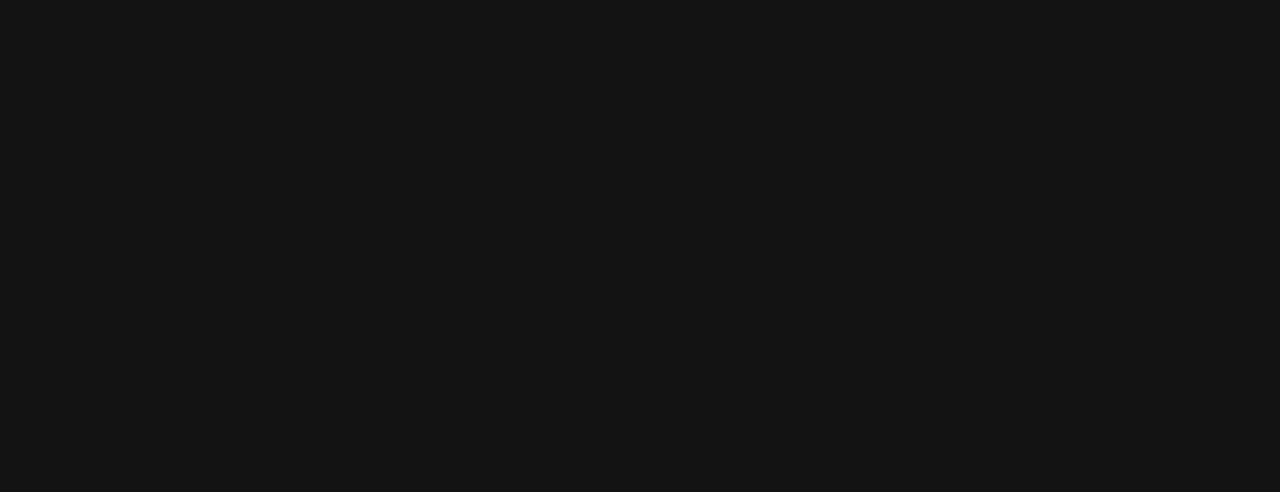
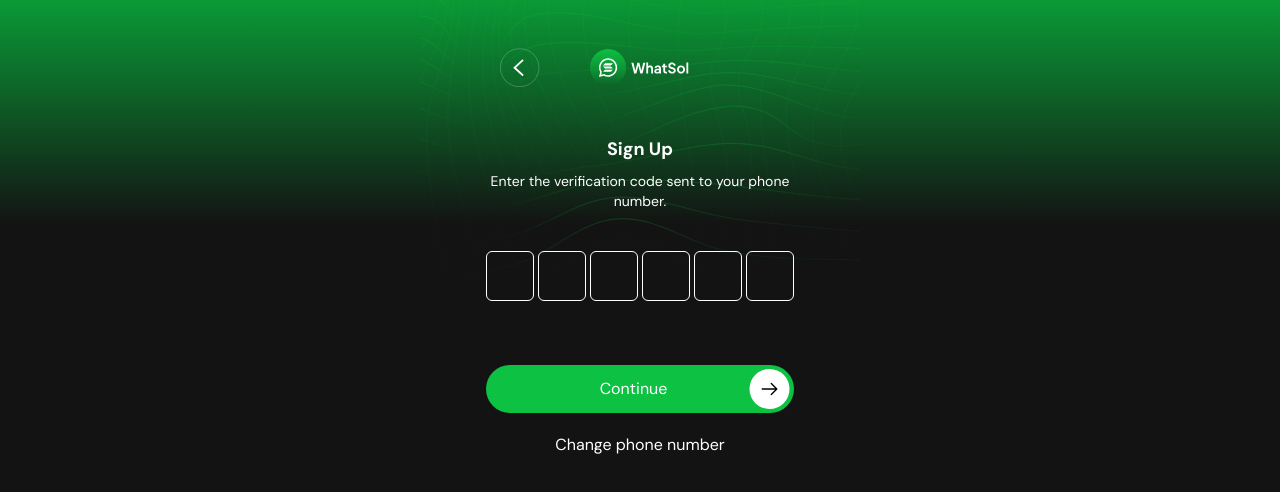
Before and after one commit to dot-enny/WhatSol, a React (Vite) app: page /signup/verify in a window 1280 px wide. Before the commit this address had no page. Shown: the top 492 px of the page. Built offline with nearby package versions, Linux system fonts and the light colour scheme.

Commit message:
feat(ui): sign up flw.

```diff
--- a/src/App.tsx
+++ b/src/App.tsx
@@ -2,7 +2,10 @@
 import Landing from './pages/Landing';
 
 import "./App.css";
-import { SignUp } from './pages/SignUp';
+import { SignUp } from './pages/auth/SignUp';
+import { Verify } from './pages/auth/Verify';
+import { CreatePassword } from './pages/auth/CreatePassword';
+import { AuthLayout } from './layouts/AuthLayout';
 function App() {
   return (
     <Router>
@@ -15,14 +18,11 @@
             </div>
           }
         />
-        <Route
-          path="/signup"
-          element={
-            <div>
-              <SignUp />
-            </div>
-          }
-        />
+          <Route path="/signup" element={<AuthLayout />}>
+            <Route path="" element={<SignUp />} />
+            <Route path="verify" element={<Verify />} />
+            <Route path="create-password" element={<CreatePassword />} />
+          </Route>
         {/* New page */}
 
       </Routes>
--- a/src/layouts/AuthLayout.tsx
+++ b/src/layouts/AuthLayout.tsx
@@ -1,8 +1,15 @@
-export const AuthLayout = ({ children }: { children: React.ReactNode }) => {
+import { Outlet } from "react-router-dom"
+
+export const AuthLayout = () => {
   return (
     <div className="auth-layout-bg h-screen text-white flex flex-col items-center text-center">
-        <img src="/assets/logo.svg" alt="" className="my-12" />
-        {children}
+      <div className="grid grid-cols-6 items-center my-12 w-full max-w-[300px]">
+        <button className="cursor-pointer" onClick={() => window.history.back()}>
+          <img src="/assets/icons/chevron-left.svg" alt="" className="justify-self-end" />
+        </button>
+        <img src="/assets/logo.svg" alt="" className="col-start-3 col-end-5" />
+      </div>
+      <Outlet />
     </div>
   )
 }
--- a/src/pages/SignUp.tsx
+++ /dev/null
@@ -1,74 +0,0 @@
-import { useState } from "react";
-import OtpInputWithValidation from "../components/OTPInput"
-import { AuthLayout } from "../layouts/AuthLayout"
-
-export const SignUp = () => {
-
-  const [isVerifying, setIsVerifying] = useState(false);
-
-  const handleSignup = () => {
-    setIsVerifying(!isVerifying);
-  }
-
-  return (
-    <AuthLayout>
-      <div className="">
-        <FormStateCopy isVerifying={isVerifying} />
-        <FormInput isVerifying={isVerifying} />
-        <ContinueButton onClick={handleSignup} />
-        {  isVerifying && <button className="mt-5" onClick={handleSignup}>Change phone number</button> }
-      </div>
-    </AuthLayout>
-  )
-}
-
-const FormStateCopy = ({ isVerifying }: { isVerifying: boolean }) => {
-  return (
-    <>
-      <div className="text-lg font-bold">{isVerifying ? 'Verify its you' : 'SignUp'}</div>
-      {
-        isVerifying ?
-          <p className="text-sm mt-2 mb-10">
-            Enter the verification code sent to your phone <br /> number.
-          </p> :
-          <p className="text-sm mt-2 mb-10">
-            Send SOL to anyone on your contact list. Sign <br /> up with your number to get started.
-          </p>
-      }
-    </>
-  )
-}
-
-const FormInput = ({ isVerifying }: { isVerifying: boolean }) => {
-  return (
-    <>
-      {isVerifying ? <VerifyPhoneNumber /> : <EnterPhoneNumber />}
-    </>
-  )
-}
-
-const EnterPhoneNumber = () => {
-  return (
-    <label className="flex flex-col items-start">
-      <span>Phone Number</span>
-      <input type="number" placeholder="+234 810 665 0778" className="border border-[#D9D9D9] w-full p-3 rounded-[0.625rem] outline-0" />
-    </label>
-  )
-}
-
-const VerifyPhoneNumber = () => {
-  return (
-    <>
-      <OtpInputWithValidation numberOfDigits={6} />
-    </>
-  )
-}
-
-const ContinueButton = ({ onClick }: { onClick: () => void }) => {
-  return (
-    <button onClick={onClick} className="w-full mt-16 bg-[#0DC143] pl-12 pr-1 py-1 max-sm:text-sm rounded-full flex items-center gap-x-4 max-sm:mx-auto">
-      <span className="flex-1">Continue</span>
-      <img src="/assets/icons/right-arrow.svg" alt="" />
-    </button>
-  )
-}
--- a/src/pages/Verify.tsx
+++ /dev/null
@@ -1,5 +0,0 @@
-export const Verify = () => {
-  return (
-    <div>Verify</div>
-  )
-}
--- /dev/null
+++ b/src/pages/auth/CreatePassword.tsx
@@ -0,0 +1,40 @@
+// import { useNavigate } from "react-router-dom";
+
+export const CreatePassword = () => {
+
+  // const navigate = useNavigate();
+
+  const handleSignup = (e: React.FormEvent<HTMLFormElement>) => {
+    // navigate('/verify')
+    e.preventDefault()
+  }
+
+  return (
+    <div className="">
+      <div className="text-lg font-bold">Create Password</div>
+      <p className="text-sm mt-2 mb-10">
+        Create a secure password to access your <br /> WhatSOl account.
+      </p>
+      <form className="min-w-[258px] grid gap-y-6" onSubmit={handleSignup}>
+        <label className="flex flex-col items-start">
+          <span>Password</span>
+          <input type="password" placeholder="Kim3544%" className="border border-[#D9D9D9] w-full p-3 rounded-[0.625rem] outline-0" />
+        </label>
+        <label className="flex flex-col items-start">
+          <span>Confirm Password</span>
+          <input type="password" placeholder="*******" className="border border-[#D9D9D9] w-full p-3 rounded-[0.625rem] outline-0" />
+        </label>
+        <ContinueButton />
+      </form>
+    </div>
+  )
+}
+
+const ContinueButton = () => {
+  return (
+    <button className="w-full mt-10 bg-[#0DC143] pl-12 pr-1 py-1 max-sm:text-sm rounded-full flex items-center gap-x-4 max-sm:mx-auto">
+      <span className="flex-1">Continue</span>
+      <img src="/assets/icons/right-arrow.svg" alt="" />
+    </button>
+  )
+}
--- /dev/null
+++ b/src/pages/auth/SignUp.tsx
@@ -0,0 +1,38 @@
+import { useNavigate } from "react-router-dom";
+
+export const SignUp = () => {
+  const navigate = useNavigate();
+
+  const handleSignup = () => {
+    navigate('/signup/verify')
+  }
+
+  return (
+    <div className="">
+      <div className="text-lg font-bold">Sign Up</div>
+      <p className="text-sm mt-2 mb-10">
+        Send SOL to anyone on your contact list. Sign <br /> up with your number to get started.
+      </p>
+      <EnterPhoneNumber />
+      <ContinueButton onClick={handleSignup} />
+    </div>
+  )
+}
+
+const EnterPhoneNumber = () => {
+  return (
+    <label className="flex flex-col items-start">
+      <span>Phone Number</span>
+      <input type="number" placeholder="+234 810 665 0778" className="border border-[#D9D9D9] w-full p-3 rounded-[0.625rem] outline-0" />
+    </label>
+  )
+}
+
+const ContinueButton = ({ onClick }: { onClick: () => void }) => {
+  return (
+    <button onClick={onClick} className="w-full mt-16 bg-[#0DC143] pl-12 pr-1 py-1 max-sm:text-sm rounded-full flex items-center gap-x-4 max-sm:mx-auto">
+      <span className="flex-1">Continue</span>
+      <img src="/assets/icons/right-arrow.svg" alt="" />
+    </button>
+  )
+}
--- /dev/null
+++ b/src/pages/auth/Verify.tsx
@@ -0,0 +1,32 @@
+import OtpInputWithValidation from "../../components/OTPInput"
+import { useNavigate } from "react-router-dom";
+
+export const Verify = () => {
+
+  const navigate = useNavigate();
+
+  const handleSignup = () => {
+    navigate('/signup/create-password')
+  }
+
+  return (
+    <div className="">
+      <div className="text-lg font-bold">Sign Up</div>
+      <p className="text-sm mt-2 mb-10">
+        Enter the verification code sent to your phone <br /> number.
+      </p>
+      <OtpInputWithValidation numberOfDigits={6} />
+      <ContinueButton onClick={handleSignup} />
+      <button className="mt-5" onClick={handleSignup}>Change phone number</button>
+    </div>
+  )
+}
+
+const ContinueButton = ({ onClick }: { onClick: () => void }) => {
+  return (
+    <button onClick={onClick} className="w-full mt-16 bg-[#0DC143] pl-12 pr-1 py-1 max-sm:text-sm rounded-full flex items-center gap-x-4 max-sm:mx-auto">
+      <span className="flex-1">Continue</span>
+      <img src="/assets/icons/right-arrow.svg" alt="" />
+    </button>
+  )
+}
```
Also changed, not shown: public/assets/icons/chevron-left.svg (added).
